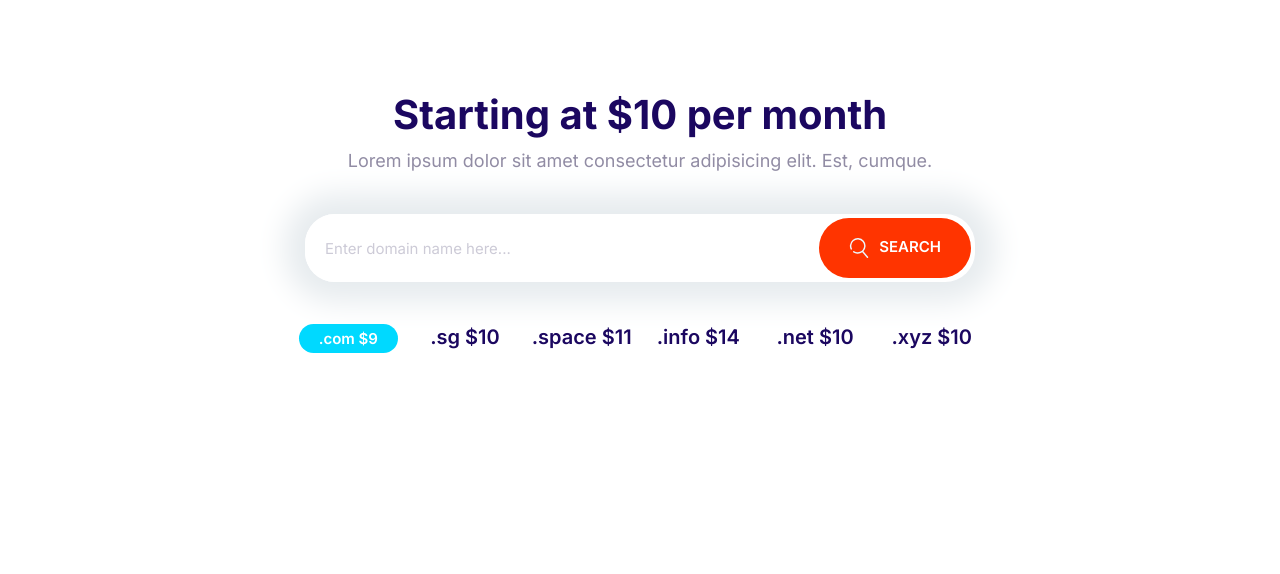
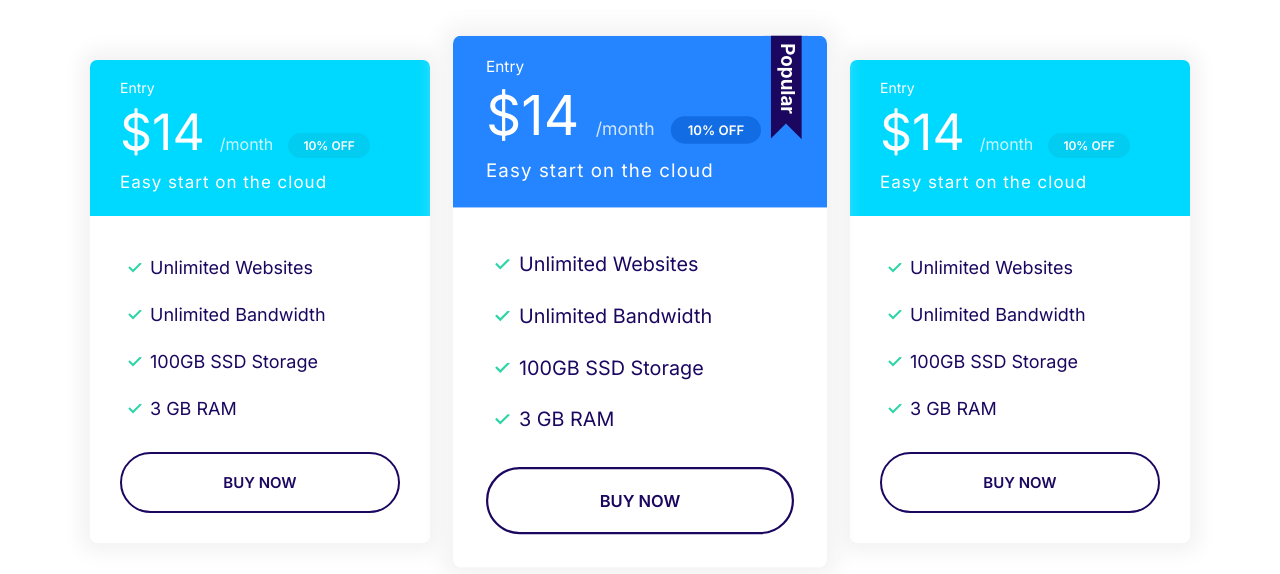
Before and after one commit to yinhang1107/hangify, a plain HTML site: page index.html in a window 1280 px wide. Drawn offline with Linux system fonts and the light colour scheme.

Commit message:
Created block-plans component.

```diff
--- a/css/styles.css
+++ b/css/styles.css
@@ -280,11 +280,17 @@ a {
   background: var(--color-secondary);
   color: white;
 }
+.card--primary .badge--primary {
+  background: #126de4;
+}
 .card--secondary .badge--secondary {
   background: #02cdf1;
 }
 
 /* Plans */
+.plan {
+  transition: transform 0.2s ease-out;
+}
 .plan__name {
   color: white;
   margin: 0;
@@ -309,6 +315,9 @@ a {
 .plan .list__item {
   margin-bottom: 2rem;
 }
+.plan--popular {
+  transform: scale(1.1);
+}
 .plan--popular .card__header {
   position: relative;
 }
@@ -320,6 +329,12 @@ a {
   position: absolute;
   top: -6px;
   right: 5%;
+}
+.plan:hover {
+  transform: scale(1.05);
+}
+.plan--popular:hover {
+  transform: scale(1.15);
 }
 @media screen and (min-width: 1024px) {
   .plan__name {
@@ -616,3 +631,11 @@ a {
     grid-template-columns: repeat(auto-fit, minmax(10rem, 1fr));
   }
 }
+/* Plans Block */
+.block-plans .grid {
+  gap: 8rem 4rem;
+}
+.block-plans .card {
+  max-width: 500px;
+  margin: 0 auto;
+}
--- a/index.html
+++ b/index.html
@@ -13,32 +13,69 @@
     <link rel="stylesheet" href="css/styles.css" />
   </head>
   <body>
-    <section class="block container block-domain">
-      <header class="block__header">
-        <h2>Starting at $10 per month</h2>
-        <p>
-          Lorem ipsum dolor sit amet consectetur adipisicing elit. Est, cumque.
-        </p>
-      </header>
-      <div class="input-group">
-        <input
-          type="text"
-          class="input"
-          placeholder="Enter domain name here..."
-        />
-        <button class="btn btn--accent">
-          <svg class="icon icon--white">
-            <use xlink:href="images/sprite.svg#search"></use></svg>Search
-        </button>
+    <section class="block container block-plans">
+      <div class="grid grid--1x3">
+          <div class="plan">
+            <div class="card card--secondary">
+              <header class="card__header">
+                <h3 class="plan__name">Entry</h3>
+                <span class="plan__price">$14</span>
+                <span class="plan__billing-cycle">/month</span>
+                <span class="badge badge--secondary badge--small">10% OFF</span>
+                <span class="plan__description">Easy start on the cloud</span>
+              </header>
+              <div class="card__body">
+                  <ul class="list list--tick">
+                      <li class="list__item">Unlimited Websites</li>
+                      <li class="list__item">Unlimited Bandwidth</li>
+                      <li class="list__item">100GB SSD Storage</li>
+                      <li class="list__item">3 GB RAM</li>
+                  </ul>
+                  <button class="btn btn--outline btn--block">buy now</button>
+              </div>
+            </div>
+          </div>
+          <div class="plan plan--popular">
+            <div class="card card--primary">
+              <header class="card__header">
+                <h3 class="plan__name">Entry</h3>
+                <span class="plan__price">$14</span>
+                <span class="plan__billing-cycle">/month</span>
+                <span class="badge badge--primary badge--small">10% OFF</span>
+                <span class="plan__description">Easy start on the cloud</span>
+              </header>
+              <div class="card__body">
+                  <ul class="list list--tick">
+                      <li class="list__item">Unlimited Websites</li>
+                      <li class="list__item">Unlimited Bandwidth</li>
+                      <li class="list__item">100GB SSD Storage</li>
+                      <li class="list__item">3 GB RAM</li>
+                  </ul>
+                  <button class="btn btn--outline btn--block">buy now</button>
+              </div>
+            </div>
+          </div>
+          <div class="plan">
+            <div class="card card--secondary">
+              <header class="card__header">
+                <h3 class="plan__name">Entry</h3>
+                <span class="plan__price">$14</span>
+                <span class="plan__billing-cycle">/month</span>
+                <span class="badge badge--secondary badge--small">10% OFF</span>
+                <span class="plan__description">Easy start on the cloud</span>
+              </header>
+              <div class="card__body">
+                  <ul class="list list--tick">
+                      <li class="list__item">Unlimited Websites</li>
+                      <li class="list__item">Unlimited Bandwidth</li>
+                      <li class="list__item">100GB SSD Storage</li>
+                      <li class="list__item">3 GB RAM</li>
+                  </ul>
+                  <button class="btn btn--outline btn--block">buy now</button>
+              </div>
+            </div>
+          </div>
       </div>
-      <ul class="list block-domain__prices">
-        <li><span class="badge badge--secondary">.com $9</span></li>
-        <li>.sg $10</li>
-        <li>.space $11</li>
-        <li>.info $14</li>
-        <li>.net $10</li>
-        <li>.xyz $10</li>
-      </ul>
     </section>
   </body>
 </html>
```
Also changed, not shown: components/block-plans.html (added, +64 -0 lines).
